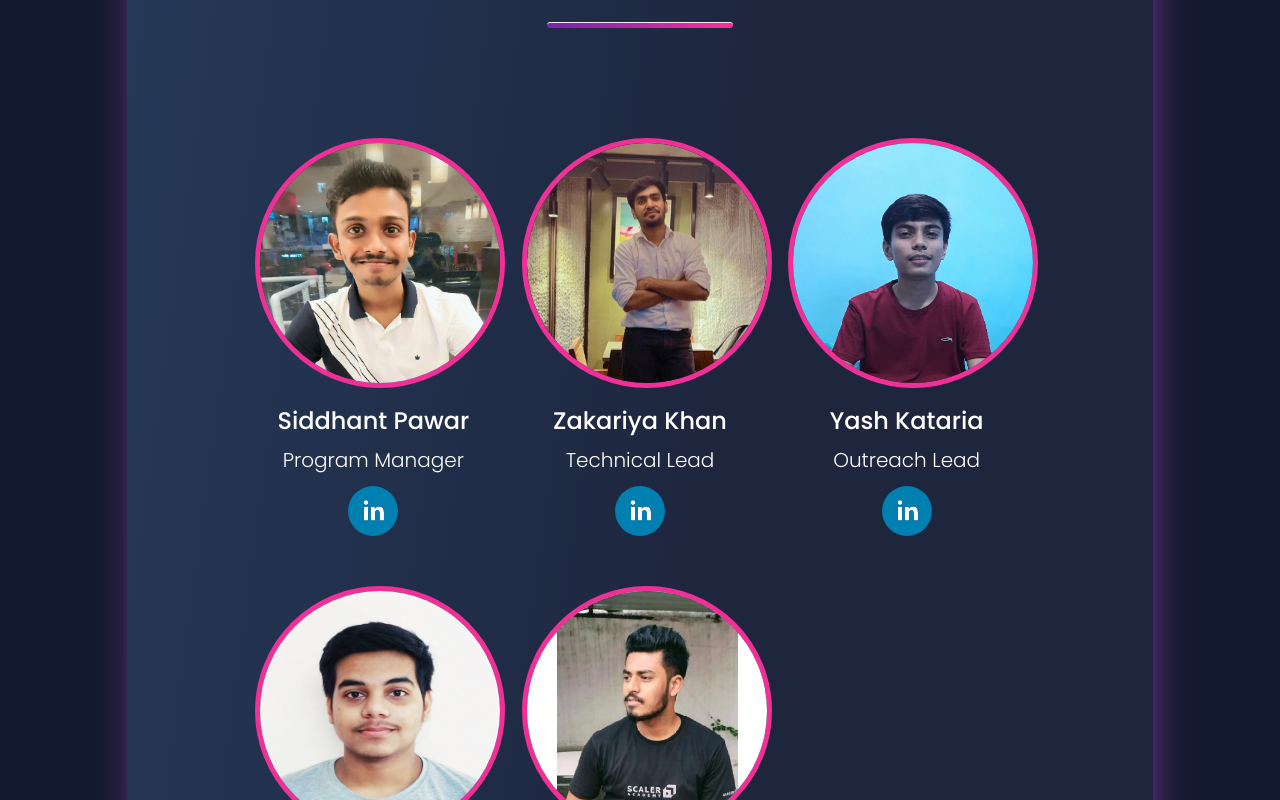
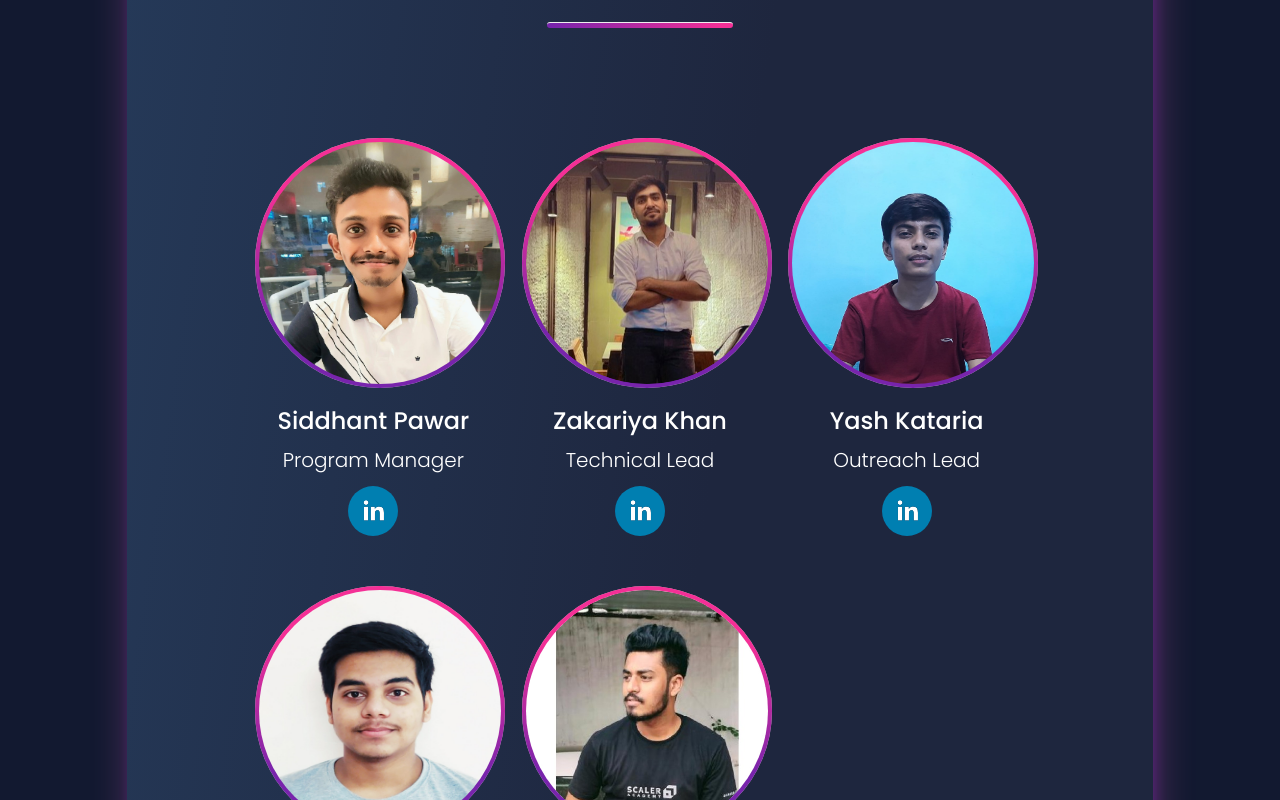
Before and after one commit to getmicro-co/micro-error404-hackathon-old, a React (Create React App) app: page / in a window 1280 px wide. Shown: the part 7200-8000 px from the top of the page. Built offline with nearby package versions, Linux system fonts and the light colour scheme.

Commit message:
responsiveness

```diff
--- a/src/components/team/team.css
+++ b/src/components/team/team.css
@@ -17,7 +17,9 @@
   display: block;
   margin: 0 auto;
   /* border: 5px solid rgb(110, 185, 247); */
-  border:5px solid #F02F97;
+  /* border:5px solid #F02F97; */
+  padding: 4px;
+  background:linear-gradient(0.38deg,#7824ac 25.46%,#f42f96 77.57%),#C4C4C4;;
 }
 .members-link {
   text-align: center;
```
